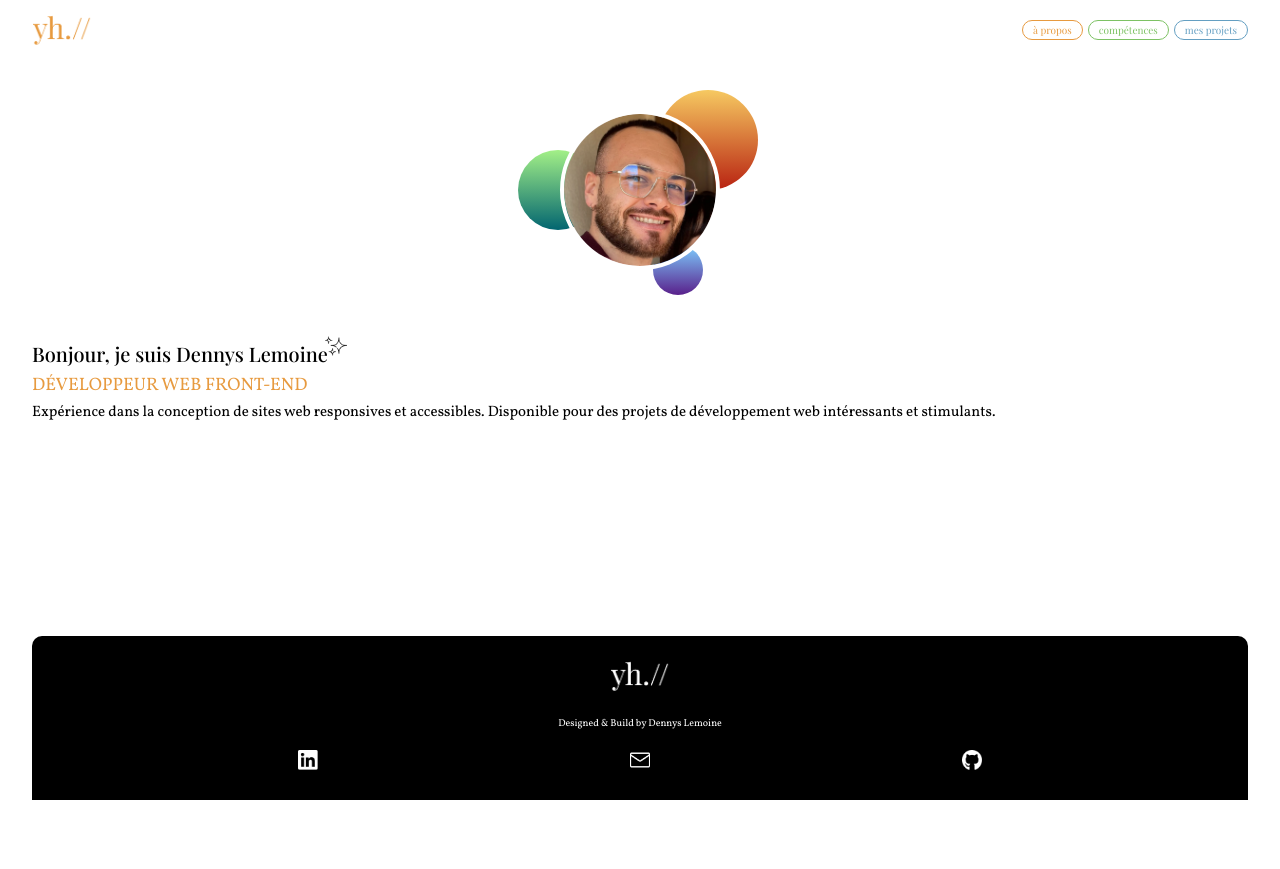
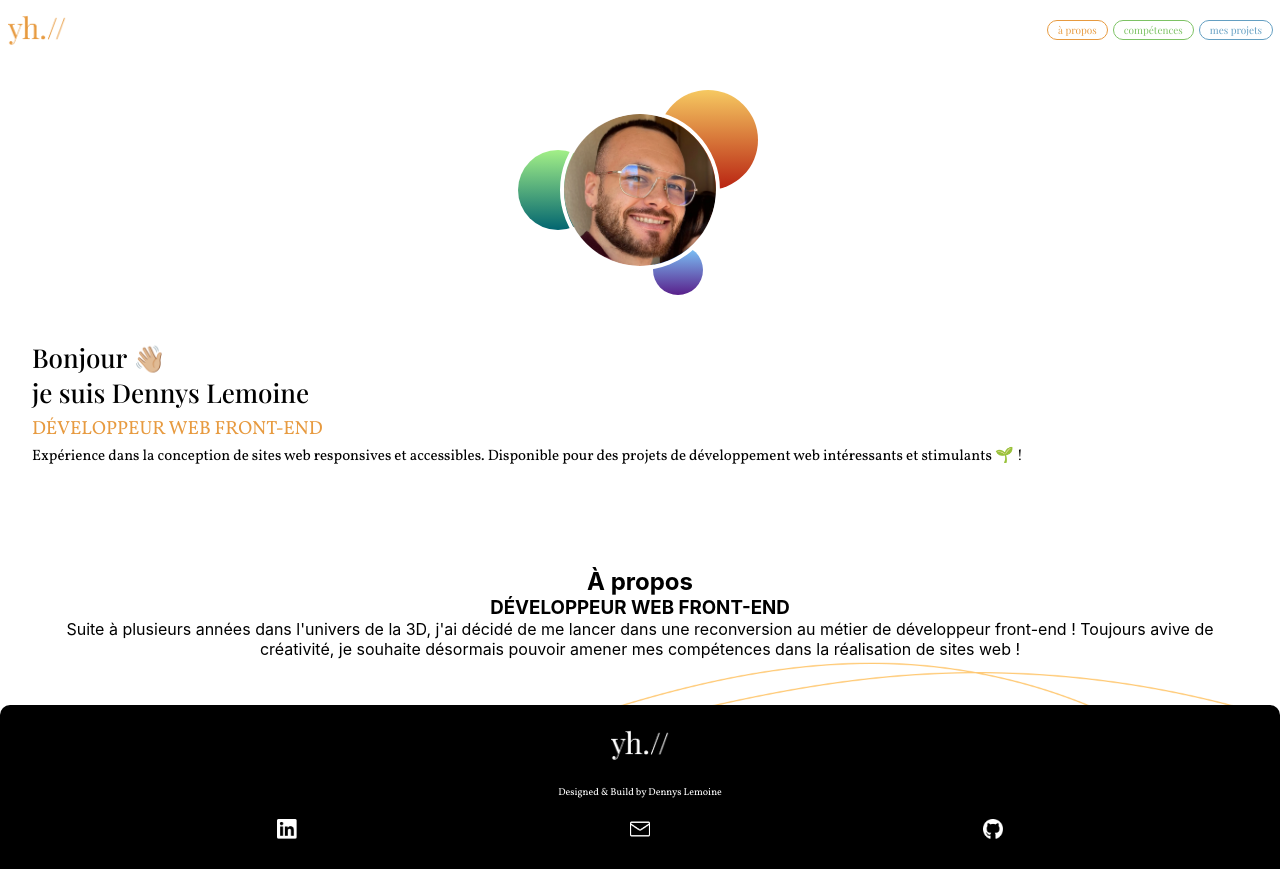
Before and after one commit to DennysLemoine/Portefolio, a React (Create React App) app in the folder portefolio/: page / in a window 1280 px wide. Before the commit the page ends 800 px from the top, so only its background shows below. Built offline with nearby package versions, Linux system fonts and the light colour scheme.

Commit message:
introduction component done

```diff
--- a/portefolio/src/components/header/header.css
+++ b/portefolio/src/components/header/header.css
@@ -2,7 +2,8 @@
     display: flex;
     justify-content: space-between;
     align-items: center;
-    padding-bottom: 50px;
+    padding: 0 7px;
+    backdrop-filter: blur(15px) brightness(1.1);
 }
 
 .yuhiLogo {
--- a/portefolio/src/components/header/header.jsx
+++ b/portefolio/src/components/header/header.jsx
@@ -30,12 +30,6 @@
                 <div className='divLinkBlue'>
                     <Link to='mes projets' className='navLinkBlue'>mes projets</Link>
                 </div>
-                {/*<Link to="https://www.linkedin.com/in/dennys-lemoine-b4873313b/" className='linkedinLogo'>*/}
-                {/*    <img src={linkedinLogo} alt="Logo de LinkedIn"/>*/}
-                {/*</Link>*/}
-                {/*<Link to="https://www.linkedin.com/in/dennys-lemoine-b4873313b/" className='githubLogo'>*/}
-                {/*    <img src={githubLogo} alt="Logo de GitHub"/>*/}
-                {/*</Link>*/}
             </nav>
         </header>
     )
--- /dev/null
+++ b/portefolio/src/components/introduction/introduction.css
@@ -0,0 +1,87 @@
+.containerPictureHome {
+    position: relative;
+    margin-right: auto;
+    margin-left: auto;
+    width: 245px;
+    height: 140px;
+    margin-bottom: 90px;
+}
+
+.pictureHome {
+    margin-left: auto;
+    margin-right: auto;
+    width: 160px;
+    border-radius: 50%;
+    border: 4px solid white;
+}
+
+.sphere01 {
+    position: absolute;
+    top: -20px;
+    right: 5px;
+    width: 100px;
+    height: 100px;
+    border-radius: 50%;
+    background: linear-gradient(#F6C961, #B82211);
+    z-index: -1;
+}
+
+.sphere02 {
+    position: absolute;
+    top: 40px;
+    right: 165px;
+    width: 80px;
+    height: 80px;
+    border-radius: 50%;
+    background: linear-gradient(#A3F087, #026570);
+    z-index: -1;
+}
+
+
+.sphere03 {
+    position: absolute;
+    top: 135px;
+    right: 60px;
+    width: 50px;
+    height: 50px;
+    border-radius: 50%;
+    background: linear-gradient(#7ECFFF, #59208B);
+    z-index: -1;
+}
+
+.introducing {
+    font-family: "Playfair Display", serif;
+    padding-bottom: 100px;
+}
+
+.containerH1 {
+    position: relative;
+    display: flex;
+    width: 320px;
+}
+
+h1 {
+    font-size: 26px;
+    font-weight: 500;
+}
+
+.imgH1 {
+    position: absolute;
+    width: 22px;
+    height: 22px;
+    right: 5px;
+    top: -5px;
+}
+
+.introducing h2 {
+    font-family: Vollkorn, serif;
+    font-size: 19px;
+    font-weight: 400;
+    color: #E79A3F;
+    padding: 6px 0 4px 0;
+}
+
+.introducingP {
+    font-family: Vollkorn, serif;
+    font-size: 15px;
+}
--- /dev/null
+++ b/portefolio/src/components/introduction/introduction.jsx
@@ -0,0 +1,24 @@
+import profilPicture from "../../assets/dennys_pp.webp";
+
+import introduction from './introduction.css'
+
+function Introduction() {
+    return (
+        <>
+            <div className='containerPictureHome'>
+                <img className='pictureHome' src={profilPicture} alt="Photo de Dennys Lemoine"/>
+                <span className='sphere01'/>
+                <span className='sphere02'/>
+                <span className='sphere03'/>
+            </div>
+            <div className='introducing'>
+                <h1>Bonjour 👋🏼<br/> je suis Dennys Lemoine</h1>
+                <h2 className='introducingH2'>DÉVELOPPEUR WEB FRONT-END</h2>
+                <p className='introducingP'>Expérience dans la conception de sites web responsives et accessibles.
+                    Disponible pour des projets de développement web intéressants et stimulants 🌱 !</p>
+            </div>
+        </>
+    )
+}
+
+export default Introduction;
--- a/portefolio/src/pages/home/home.css
+++ b/portefolio/src/pages/home/home.css
@@ -1,91 +1,26 @@
+.backgroundImg {
+    padding-top: 70px;
+    position: fixed;
+    opacity: 0.65;
+    z-index: -1;
+}
+
 .sectionIntroducing {
     display: flex;
     flex-direction: column;
+    width: 95%;
+    padding-top: 50px;
+    margin-right: auto;
+    margin-left: auto;
 }
 
-.containerPictureHome {
-    position: relative;
-    margin-right: auto;
-    margin-left: auto;
-    width: 245px;
-    height: 140px;
-    margin-bottom: 90px;
-}
-
-.pictureHome {
+.sectionAbout {
+    display: flex;
+    justify-content: center;
+    align-items: center;
+    flex-direction: column;
+    text-align: center;
+    width: 95%;
     margin-left: auto;
     margin-right: auto;
-    width: 160px;
-    border-radius: 50%;
-    border: 4px solid white;
 }
-
-.sphere01 {
-    position: absolute;
-    top: -20px;
-    right: 5px;
-    width: 100px;
-    height: 100px;
-    border-radius: 50%;
-    background: linear-gradient(#F6C961, #B82211);
-    z-index: -1;
-}
-
-.sphere02 {
-    position: absolute;
-    top: 40px;
-    right: 165px;
-    width: 80px;
-    height: 80px;
-    border-radius: 50%;
-    background: linear-gradient(#A3F087, #026570);
-    z-index: -1;
-}
-
-
-.sphere03 {
-    position: absolute;
-    top: 135px;
-    right: 60px;
-    width: 50px;
-    height: 50px;
-    border-radius: 50%;
-    background: linear-gradient(#7ECFFF, #59208B);
-    z-index: -1;
-}
-
-.introducing {
-    font-family: "Playfair Display", serif;
-}
-
-.containerH1 {
-    position: relative;
-    display: flex;
-    width: 320px;
-}
-
-h1 {
-    font-size: 20px;
-    font-weight: 500;
-}
-
-.imgH1 {
-    position: absolute;
-    width: 22px;
-    height: 22px;
-    right: 5px;
-    top: -5px;
-}
-
-.introducing h2 {
-    font-family: Vollkorn, serif;
-    font-size: 18px;
-    font-weight: 400;
-    color: #E79A3F;
-    padding: 6px 0 4px 0;
-}
-
-.introducingP {
-    font-family: Vollkorn, serif;
-    font-size: 15px;
-}
--- a/portefolio/src/pages/home/home.jsx
+++ b/portefolio/src/pages/home/home.jsx
@@ -1,26 +1,30 @@
+
 import home from './home.css'
 
 import backgroundImg from '../../assets/Background.png'
-import profilPicture from '../../assets/dennys_pp.webp'
 import starLogo from '../../assets/shining.png'
+import aboutLogo from '../../assets/information.png'
+import skillLogo from '../../assets/creative.png'
+import graduateLogo from '../../assets/graduation-cap.png'
+import blueprintLogo from '../../assets/blueprint.png'
+
+import Introduction from "../../components/introduction/introduction";
 
 function Home() {
-    return(
+    return (
         <>
+            <img className='backgroundImg' src={backgroundImg} alt="Image d'arrière plan"/>
             <section className='sectionIntroducing'>
-                <div className='containerPictureHome'>
-                    <img className='pictureHome' src={profilPicture} alt="Photo de Dennys Lemoine"/>
-                    <span className='sphere01'/>
-                    <span className='sphere02'/>
-                    <span className='sphere03'/>
-                </div>
-                <div className='introducing'>
-                    <div className='containerH1'>
-                        <h1>Bonjour, je suis Dennys Lemoine</h1>
-                        <img className='imgH1' src={starLogo} alt="Logo de scintillement"/>
-                    </div>
-                    <h2 className='introducingH2'>DÉVELOPPEUR WEB FRONT-END</h2>
-                    <p className='introducingP'>Expérience dans la conception de sites web  responsives et accessibles. Disponible pour des projets de  développement web intéressants et stimulants.</p>
+                <Introduction/>
+            </section>
+            <section className='sectionAbout'>
+                <span className='sphere04'/>
+                <span className='sphere05'/>
+                <span className='sphere06'/>
+                <h2>À propos</h2>
+                <h3>DÉVELOPPEUR WEB FRONT-END</h3>
+                <div>
+                    <p>Suite à plusieurs années dans l'univers de la 3D, j'ai décidé de me lancer dans une reconversion au métier de développeur front-end ! Toujours avive de créativité, je souhaite désormais pouvoir amener mes compétences dans la réalisation de sites web !</p>
                 </div>
             </section>
         </>
--- a/portefolio/src/router/routes.jsx
+++ b/portefolio/src/router/routes.jsx
@@ -3,6 +3,8 @@
 
 import Header from '../components/header/header';
 import Footer from '../components/footer/footer';
+
+import background from '../assets/Background.png'
 
 const Loading = () => <div>Loading...</div>
 
--- a/portefolio/src/styles/index.css
+++ b/portefolio/src/styles/index.css
@@ -19,7 +19,7 @@
   position: relative;
   min-height: 100vh;
   padding-bottom: 210px;
+  /*width: 95%;*/
   margin-left: auto;
   margin-right: auto;
-  width: 95%;
 }
```
